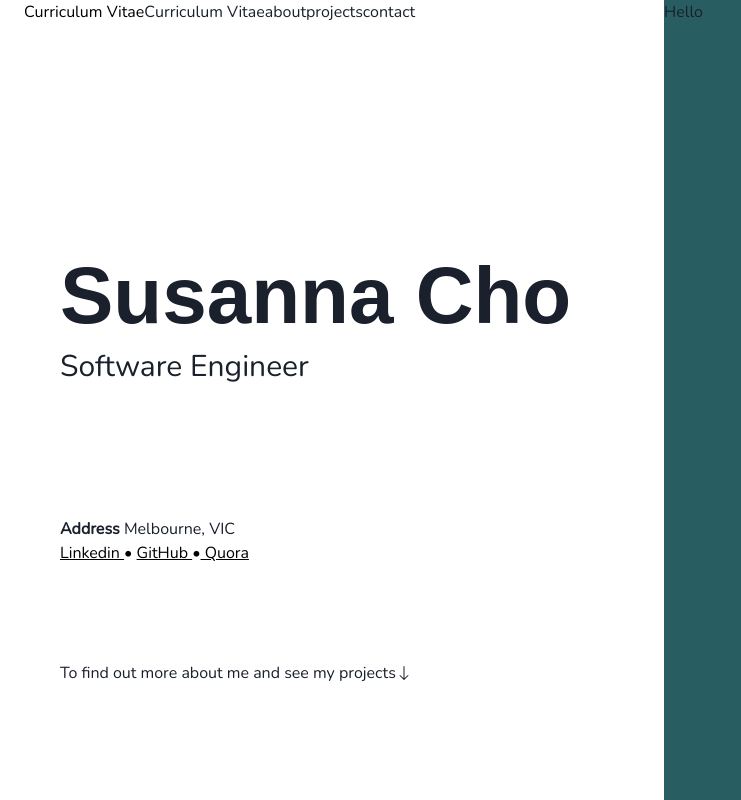
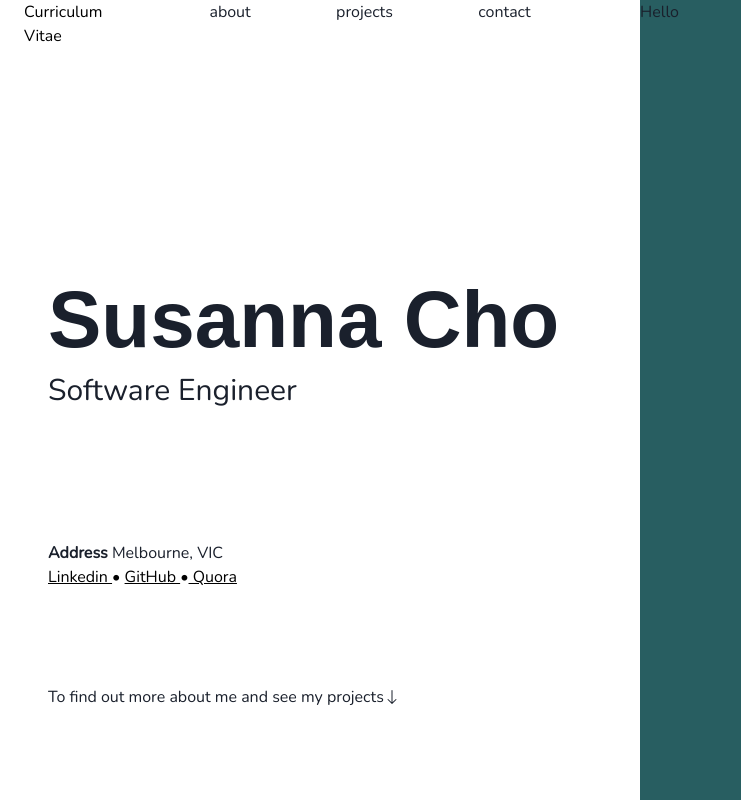
Before and after one commit to Suzyyc/portfolio, a React (Create React App) app: page / in a window 1280 px wide. Shown: the whole page, without its empty margins (0-741 px from the left). Built offline with nearby package versions, Linux system fonts and the light colour scheme; a web font is replaced by a local one.

Commit message:
scroll completed for links-id

```diff
--- a/src/App.js
+++ b/src/App.js
@@ -13,7 +13,14 @@ const App = () => {
   return (
     <ChakraProvider theme={theme}>
       <Box sx={{ display: "flex", height: "100vh", overflow: "hidden" }}>
-        <Box sx={{ overflow: "scroll", width: "50%", mx: "1.5rem" }}>
+        <Box
+          sx={{
+            overflow: "scroll",
+            width: "50%",
+            px: "1.5rem",
+            position: "relative",
+          }}
+        >
           <Header />
           <Container>
             <Home />
--- a/src/components/About.js
+++ b/src/components/About.js
@@ -2,7 +2,7 @@ import { Box, Heading, Text } from "@chakra-ui/react";
 
 const About = () => {
   return (
-    <Box sx={{ mt: "15rem" }}>
+    <Box sx={{ mt: "15rem" }} id="about">
       <Heading sx={{ mb: "1rem" }}>ABOUT</Heading>
       <Text>Hey there! I’m Susanna</Text>
       <Text>
--- a/src/components/Header.js
+++ b/src/components/Header.js
@@ -1,19 +1,26 @@
 import { Box, Link, Text } from "@chakra-ui/react";
 
 const Header = () => {
+  const handleScroll = (id) => {
+    const element = document.querySelector(id);
+    element.offsetParent.scrollTo({
+      top: element.offsetTop - 50,
+      behavior: "smooth",
+    });
+  };
   return (
-    <Box sx={{ display: "flex", mb: "14rem" }}>
-      <Link
-        href="/Users/susannacho/Desktop/Suzy/portfolio/public/Susanna _Cho.pdf"
-        isExternal
+    <Box sx={{ display: "flex", mb: "14rem", justifyContent: "space-between" }}>
+      <Box>
+        <Link href="/Susanna _Cho.pdf" isExternal>
+          Curriculum Vitae
+        </Link>
+      </Box>
+      <Box
+        sx={{ display: "flex", justifyContent: "space-evenly", width: "100%" }}
       >
-        Curriculum Vitae
-      </Link>
-      <Text>Curriculum Vitae</Text>
-      <Box sx={{ display: "flex", justifyContent: "space-between" }}>
-        <Text>about</Text>
-        <Text>projects</Text>
-        <Text>contact</Text>
+        <Text onClick={() => handleScroll("#about")}>about</Text>
+        <Text onClick={() => handleScroll("#projects")}>projects</Text>
+        <Text onClick={() => handleScroll("#contact")}>contact</Text>
       </Box>
     </Box>
   );
--- a/src/components/Home.js
+++ b/src/components/Home.js
@@ -6,7 +6,7 @@ const Home = () => {
     <Box sx={{ mb: "4rem" }}>
       <Heading sx={{ fontSize: "80px" }}>Susanna Cho</Heading>
       <Text sx={{ fontSize: "30px" }}>Software Engineer</Text>
-      <Box sx={{ mt: "8rem" }}>
+      <Box sx={{ mt: "8rem" }} id="contact">
         <Text>
           <b>Address</b> Melbourne, VIC
         </Text>
--- a/src/components/Projects.js
+++ b/src/components/Projects.js
@@ -8,7 +8,7 @@ const Projects = () => {
   };
 
   return (
-    <Box sx={{ mt: "14rem" }}>
+    <Box sx={{ mt: "14rem" }} id="projects">
       <Heading sx={{ mb: "1rem" }}>PROJECTS</Heading>
 
       <Box
@@ -33,6 +33,7 @@ const Projects = () => {
           >
             Full Stack MERN application
             <Button variant={"outline"}>View project</Button>
+            <Button variant={"outline"}>View GitHub</Button>
           </Box>
         </Fade>
         <Image src="img/hydrate.jpg" />
```
